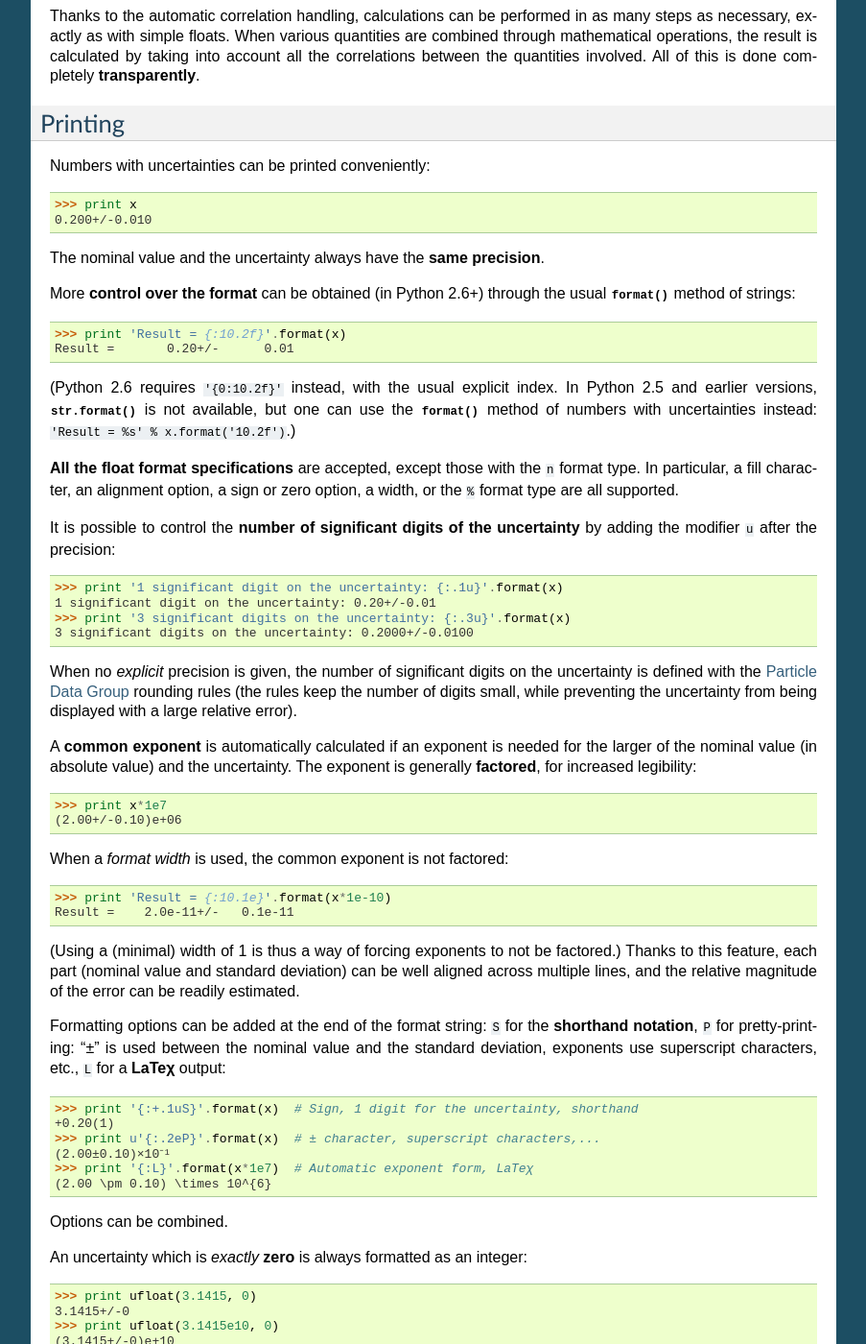
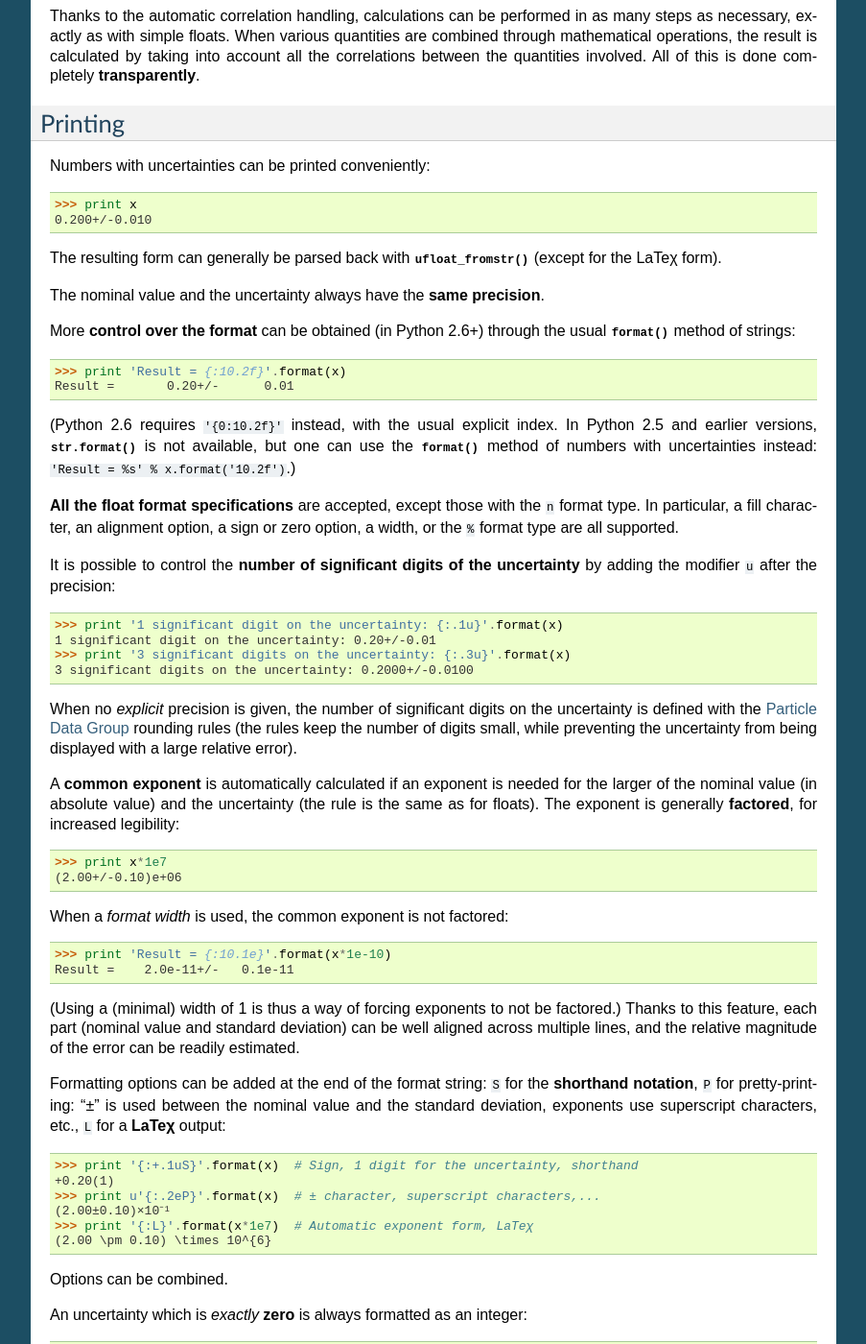
Before and after one commit to lmfit/uncertainties, a Sphinx documentation site: the page built from doc/user_guide.rst, in a window 1280 px wide and 1400 px high, scrolled down 2223 px. Shown: the whole window at 96% size, without its empty margins (198-1101 px from the left). Built offline with Sphinx 7.4.7, drawn with Linux system fonts in a browser that asks for light colours; the version number is read from the project's files by our own code.

Commit message:
More precision on what "needed" means.

```diff
--- a/doc/user_guide.rst
+++ b/doc/user_guide.rst
@@ -155,6 +155,9 @@ Numbers with uncertainties can be printed conveniently:
 >>> print x
 0.200+/-0.010
 
+The resulting form can generally be parsed back with
+:func:`ufloat_fromstr` (except for the LaTeχ form).
+
 .. Precision matching:
 
 The nominal value and the uncertainty always have the **same
@@ -201,8 +204,8 @@ uncertainty from being displayed with a large relative error).
 
 A **common exponent** is automatically calculated if an exponent is
 needed for the larger of the nominal value (in absolute value) and the
-uncertainty. The exponent is generally **factored**, for increased
-legibility:
+uncertainty (the rule is the same as for floats). The exponent is
+generally **factored**, for increased legibility:
 
 >>> print x*1e7
 (2.00+/-0.10)e+06
```
